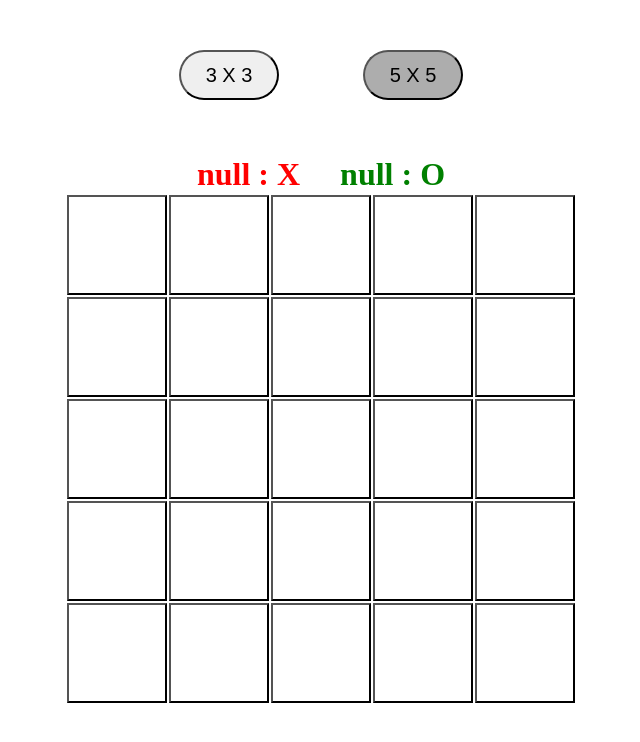
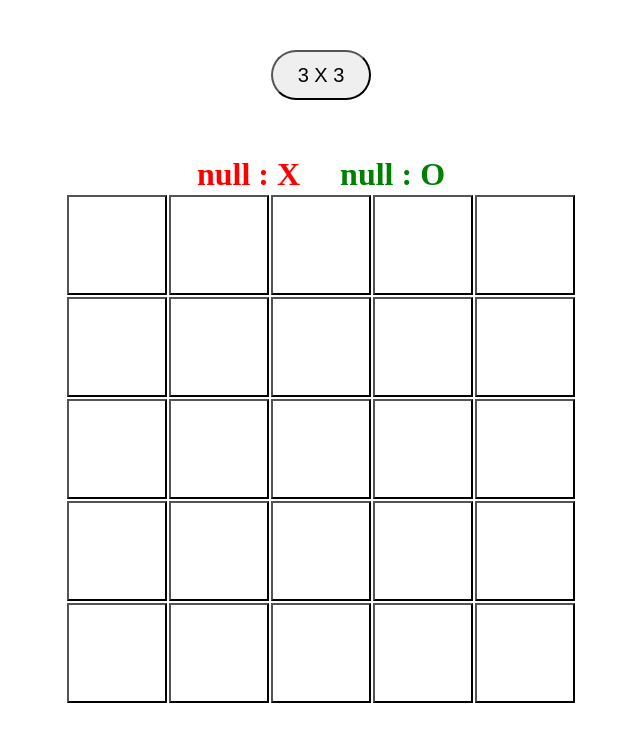
Before and after one commit to ArFlash/arflash.github.io, a plain HTML site: page index1.html in a window 1280 px wide. Shown: the whole page, without its empty margins (319-959 px from the left). Drawn offline with Linux system fonts and the light colour scheme.

Commit message:
Update index1.html

```diff
--- a/index1.html
+++ b/index1.html
@@ -10,7 +10,6 @@
 <body>
     <div class="game_mode" id="mode">
         <button class="mode_btn" id="g_3X3"><a href="index.html" style="text-decoration: none;color:black;">3 X 3</a></button>
-        <button class="mode_btn" id="g_5X5" style="background-color: rgb(173, 173, 173);">5 X 5</a></button>
     </div>
     <div class="interface">
         <div id="player"><h1 id="player_1" style="color:red; margin-right: 20px;">Player 1 : X</h1><h1 id="player_2" style="color:green; margin-left: 20px;">Player 2 : O</h1></div>
```
